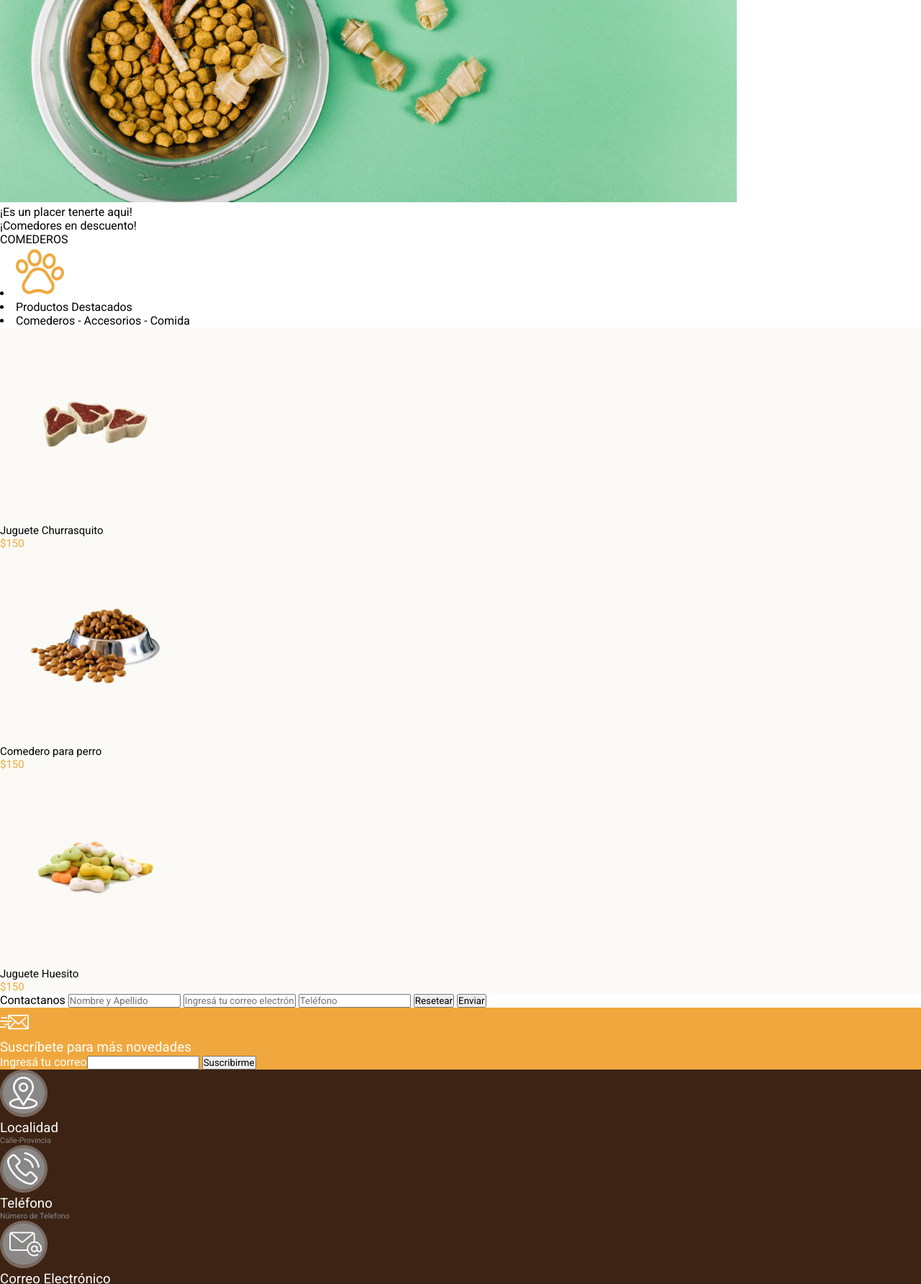
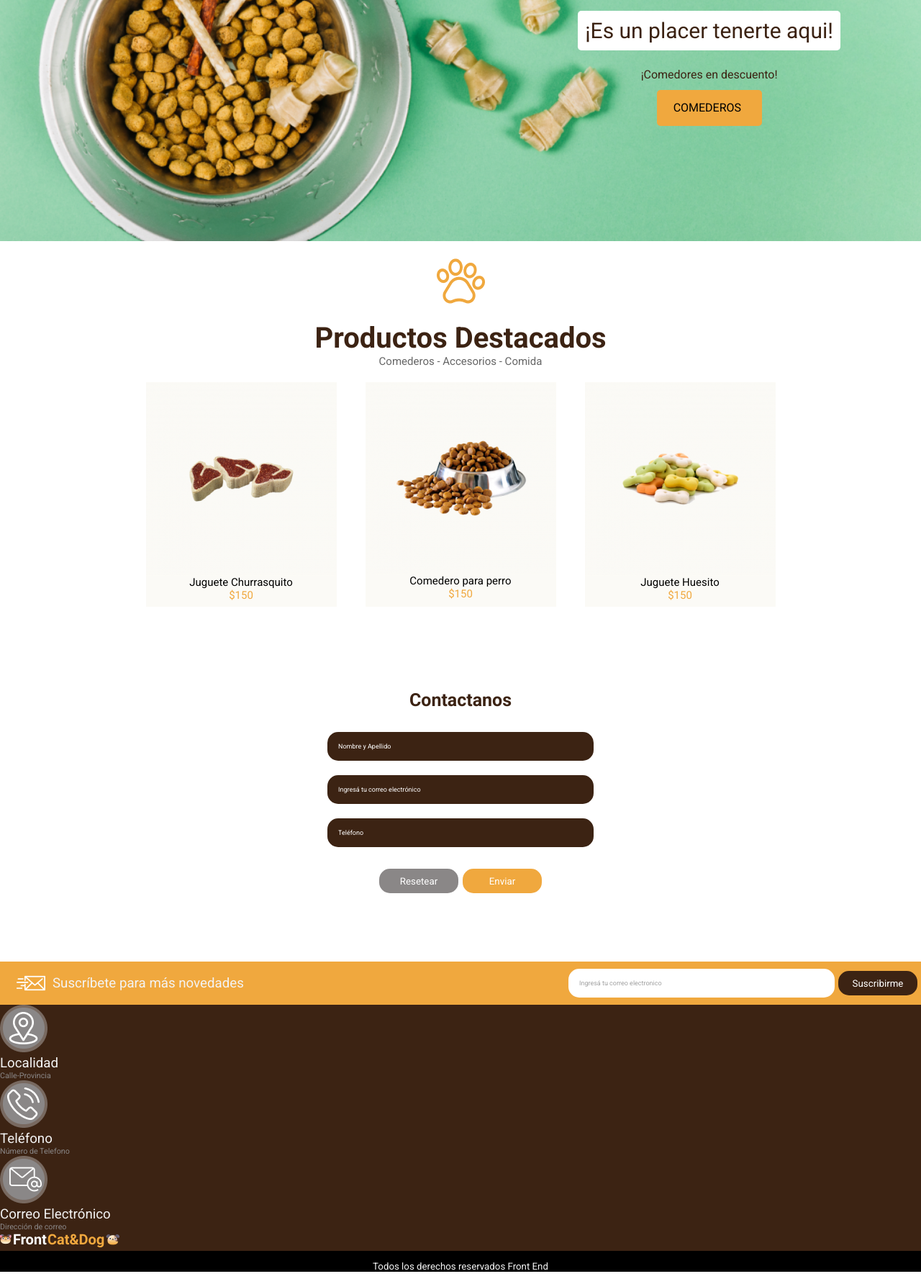
Before and after one commit to Lucasicepeda/Petshop, a plain HTML site: page index.html in a window 1280 px wide. Shown: the part 247-2031 px from the top of the page at 72% size. Drawn offline with Linux system fonts and the light colour scheme.

Commit message:
acomode elementos en el sitio

```diff
--- a/css/style.css
+++ b/css/style.css
@@ -1,43 +1,262 @@
-*{
-    margin: 0%;
-    padding: 0%;
-    font-family:'Roboto', sans-serif;
+* {
+    margin: 0px;
+    padding: 0px;
+    box-sizing: content-box;
+    font-family: 'Roboto', sans-serif;
     font-weight: 400;
 }
 
-header .headertop{
+header .headertop {
     background-color: black;
-    background-size:contain;
+    background-size: contain;
     color: #F3F3F3;
 }
-.headertop{
+
+.headertop {
     font-size: 10px;
+    display: flex;
+    height: 20px;
 }
-header .headermain{
+
+header .headermain {
+    display: flex;
     background-color: #F0A83E;
     color: #FFFFFF;
     font-size: 13px;
+    height: 62px;
+    justify-content: space-between;
 }
 
-.productos{
+.headermain img {
+    display: flex;
+    align-items: center;
+    margin: 19px 0px 20px 40px;
+}
+
+.headermain ul {
+    display: flex;
+    justify-content: end;
+    align-items: center;
+    margin-right: 40px;
+}
+
+.headermain ul li {
+    margin: 20px;
+    list-style: none;
+}
+
+header section>p {
+    margin: 4px;
+    position: absolute;
+    margin-left: 90px;
+}
+
+.configidioma {
+    margin: 4px;
+    position: absolute;
+    right: 98px;
+}
+
+.configmoneda {
+    margin: 4px;
+    position: absolute;
+    right: 52px;
+}
+
+.banners {
+    background-image: url(../img/background.png);
+    background-repeat: no-repeat;
+    background-size: cover;
+    height: 500px;
+}
+
+.carteles {
+    display: flex;
+    position: absolute;
+    top: 250px;
+    right: 100px;
+    flex-direction: column;
+    align-items: center;
+}
+
+.p1 {
+    background: #FFFFFF;
+    border-radius: 5px;
+    font-size: 30px;
+    padding: 10px;
+    margin: 12px;
+    color: #3C2313;
+}
+
+.p2 {
+    color: #3C2313;
+    margin: 12px;
+}
+
+.p3 {
+    background: #F0A83E;
+    border-radius: 5px;
+    padding: 15px 23px;
+    font-size: 16px;
+    width: 100px;
+    height: 20px;
+}
+
+.navegacion {
+    display: flex;
+    align-items: center;
+    flex-direction: column;
+}
+
+.patita {
+    width: 67px;
+    height: 71px;
+    margin: 20px;
+}
+
+.pdestacados {
+    font-size: 40px;
+    color: #3C2313;
+    font-weight: 700;
+}
+
+.articulos {
+    font-size: 15px;
+    color: #666666;
+    font-weight: 400;
+}
+
+.productos {
+    display: flex;
+    justify-content: center;
+}
+
+.producto_item {
+    display: flex;
+    align-items: center;
+    flex-direction: column;
     background-color: #FBFAF6;
-    font-family:'Roboto', sans-serif;
+    font-family: 'Roboto', sans-serif;
     font-weight: 500;
     font-size: 15px;
+    margin: 20px;
+    width: 265px;
+    height: 312px;
 }
 
-.precio{
+.precio {
     color: #F0A83E;
 }
-footer{
+
+label {
+    font-size: 25px;
+    color: #3C2313;
+    font-weight: 700;
+    margin: 20px;
+}
+
+main input {
+    background-color: #3C2313;
+    border-radius: 15px;
+    border-style: none;
     color: #FFFFFF;
+    font-weight: 400;
+    font-size: 9px;
+    width: 340px;
+    height: 40px;
+    margin: 10px;
+    padding: 0px 15px;
 }
-footer h6{
+.formcontact ::placeholder {
+    color: #FFFFFF;
+    opacity: 1;
+    }
+
+.formcontact {
+    display: flex;
+    flex-direction: column;
+    align-items: center;
+    margin: 75px;
+}
+
+.botones {
+    display: flex;
+    justify-content: center;
+}
+
+.reset {
+    background-color: #8A8787;
+    border-radius: 15px;
+    border-style: none;
+    color: #FFFFFF;
+    width: 110px;
+    height: 34px;
+    margin: 20px 3px;
+}
+
+.enviar {
+    background-color: #F0A83E;
+    border-radius: 15px;
+    border-style: none;
+    color: #FFFFFF;
+    width: 110px;
+    height: 34px;
+    margin: 20px 3px;
+}
+
+footer {
+    background-color: black;
+    background-size: contain;
+    color: #F3F3F3;
+}
+
+footer h5{
+    text-align: center;
+    margin: 14px;
+}
+footer h6 {
     color: #8A8787;
 }
-footer .fnovedades{
+
+footer .fnovedades {
+    display: flex;
+    justify-content:space-between;
+    align-items: center;
     background-color: #F0A83E;
 }
-footer .fcontacto{
+footer .fnovedades div{
+    display: flex;
+    align-items: center;
+}
+footer .fnovedades div button{
+    background-color: #3C2313;
+    border-radius: 15px;
+    border-style: none;
+    color: #FFFFFF;
+    width: 110px;
+    height: 34px;
+    margin: 13px 5px;
+}
+footer .fnovedades div input{
+    background-color: #FFFFFF;
+    border-radius: 15px;
+    border-style: none;
+    color: #FFFFFF;
+    font-weight: 400;
+    font-size: 9px;
+    width: 340px;
+    height: 40px;
+    padding: 0px 15px;
+}
+footer .fnovedades div img{
+    margin: 0px 10px 0px 23px ;
+}
+
+.fnovedades ::placeholder {
+    color: #A0A0A0;
+    opacity: 1;
+}
+
+footer .fcontacto {
     background-color: #3C2313;
 }
--- a/index.html
+++ b/index.html
@@ -19,63 +19,76 @@
     <header>
         <section class="headertop">
             <p>Grandes ofertas en comedores</p>
-            <p>Español<i class="fa-solid fa-chevron-down"></i></p>
-            <p>ARG$<i class="fa-solid fa-chevron-down"></i></p>
+            <div>
+                <p class="configidioma">Español <i class="fa-solid fa-chevron-down"></i></p>
+                <p class="configmoneda">ARG$ <i class="fa-solid fa-chevron-down"></i></p>
+            </div>
         </section>
         <section class="headermain">
-            <div><img src="./img/Logo.png"></div>
-            <p><i class="fa-solid fa-paw"></i>Categorias</p>
-            <p><i class="fa-solid fa-paw"></i>Pets</p>
-            <p><i class="fa-solid fa-paw"></i>Nosotros</p>
-            <p><i class="fa-solid fa-paw"></i>Contactanos</p>
+            <img src="./img/Logo.png">
+            <ul>
+                <li><p><i class="fa-solid fa-paw"></i>Categorias</p></li>
+                <li><p><i class="fa-solid fa-paw"></i>Pets</p></li>
+                <li><p><i class="fa-solid fa-paw"></i>Nosotros</p></li>
+                <li><p><i class="fa-solid fa-paw"></i>Contactanos</p></li>
+            </ul>
         </section>
     </header>
     <main>
         <section class="banners">
-            <p><img src="./img/background.png"></p>
-            <p>¡Es un placer tenerte aqui!</p>
-            <p>¡Comedores en descuento!</p>
-            <p>COMEDEROS</p>
+            <div class="carteles">
+                <p class="p1">¡Es un placer tenerte aqui!</p>
+                <p class="p2">¡Comedores en descuento!</p>
+                <p class="p3">COMEDEROS</p>
+            </div>
         </section>
         <section>
-            <div>
-                <li><img src="./img/patita.png"></li>
-                <li>Productos Destacados</li>
-                <li>Comederos - Accesorios - Comida</li>
+            <div class="navegacion">
+                <img class="patita" src="./img/patita.png">
+                <p class="pdestacados">Productos Destacados</p>
+                <p class="articulos">Comederos - Accesorios - Comida</p>
             </div>
             <div class="productos">
+                <div class="producto_item">
                     <img src="./img/churrasquito.png">
                     <p>Juguete Churrasquito</p>
                     <p class="precio" >$150</p>
                 </div>
-            <div class="productos">
+                <div class="producto_item">
                     <img src="./img/comedero.png">
                     <p>Comedero para perro</p>
                     <p class="precio">$150</p>
                 </div>
-            <div class="productos">
+                <div class="producto_item">
                     <img src="./img/Huesito.png">
                     <p>Juguete Huesito</p>
                     <p class="precio">$150</p>
                 </div>
+            </div>
         </section>
-        <section class="formcontact">
-            <form>
+        <section>
+            <form class="formcontact">
                     <label>Contactanos</label>
                     <input type="text" placeholder="Nombre y Apellido" name="first_name">
                     <input type="email" placeholder="Ingresá tu correo electrónico" name="email" required>
                     <input type="tel" placeholder="Teléfono" name="phone">
-                    <button type="reset">Resetear</button>
-                    <button type="submit">Enviar</button>
+                    <div class="botones">
+                        <button class="reset" type="reset">Resetear</button>
+                        <button class="enviar" type="submit">Enviar</button>
+                    </div>
             </form>
         </section>
     </main>
     <footer>
         <div class="fnovedades">
+            <div>
                 <img src="./img/Email.png" alt="Sobre">
                 <h3>Suscríbete para más novedades</h3>
-            <span>Ingresá tu correo</span><input type="email" name="Mail" id="">
-            <input type="button" value="Suscribirme">
+            </div>
+            <div>
+                <input type="email" placeholder="Ingresá tu correo electronico" name="Mail" id="">
+                <button type="submit">Suscribirme</button>
+            </div>
         </div>
         <div class="fcontacto">
             <img src="./img/LocationIcon.png" alt="">
```
Also changed, not shown: Link Figma.txt (added). Lines whose indentation alone changed are shown as unchanged.
